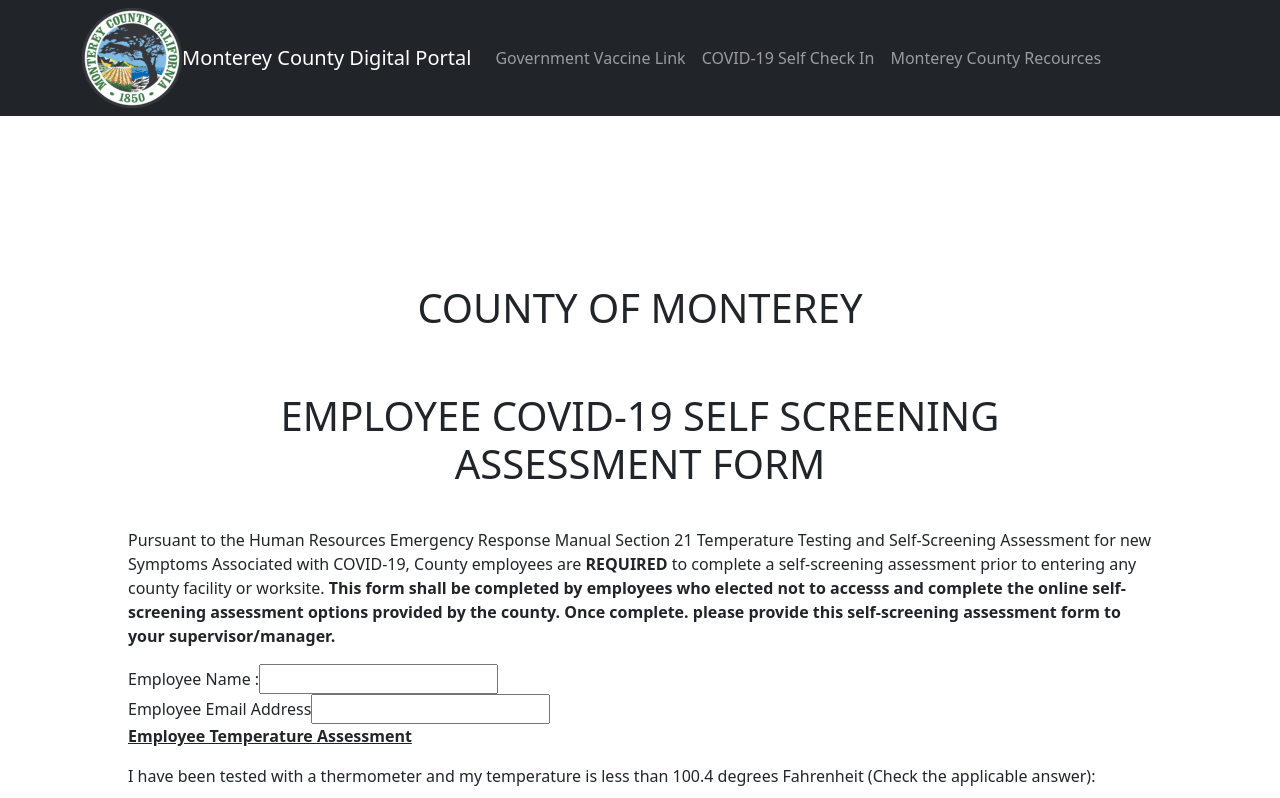
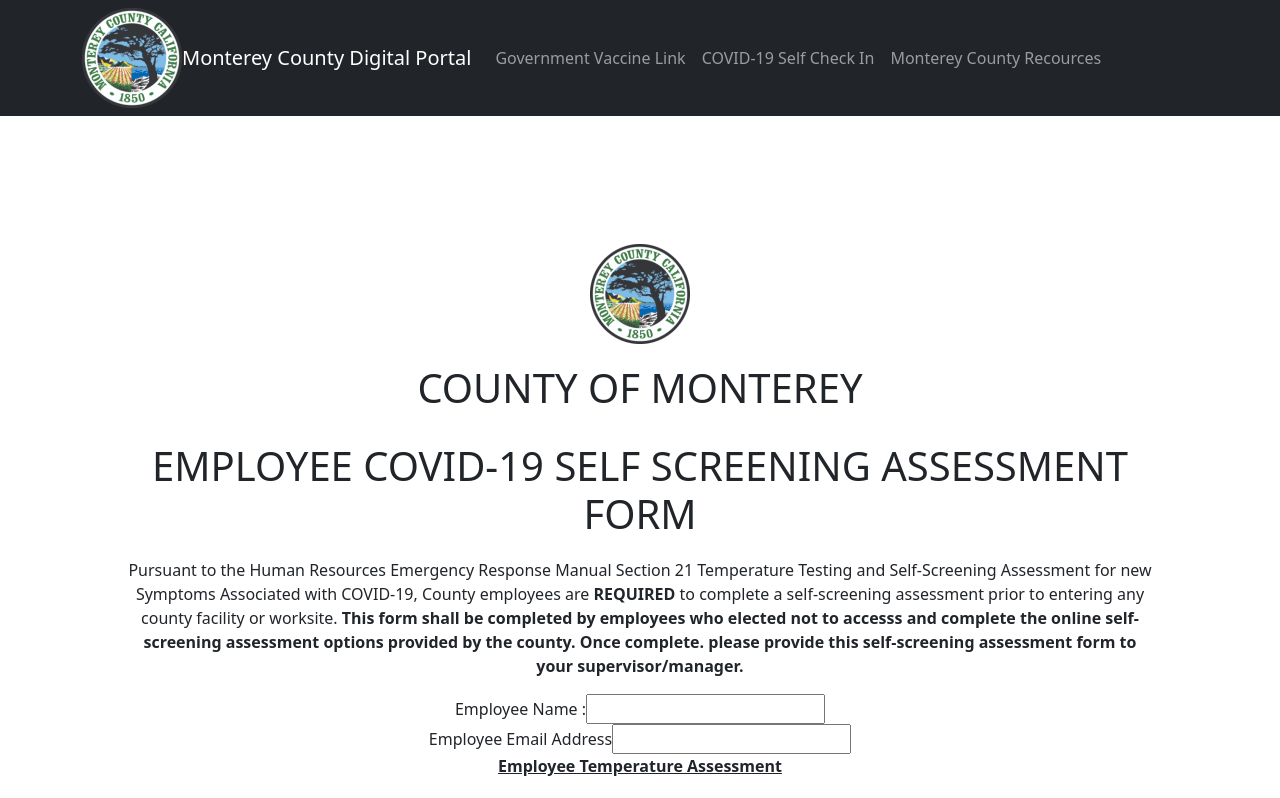
Before and after one commit to christianlMaldonado/tempCovidLogin, a React (Create React App) app in the folder login/: page /SelfCheck in a window 1280 px wide. Shown: the top 798 px of the page. Built offline with nearby package versions, Linux system fonts and the light colour scheme.

Commit message:
Added Logos to respective pages

```diff
--- a/login/src/Components/NavMenu.css
+++ b/login/src/Components/NavMenu.css
@@ -1,3 +1 @@
 /* #00838f cyan darken-3 */
-
-}
--- a/login/src/Pages/CountySites.jsx
+++ b/login/src/Pages/CountySites.jsx
@@ -1,10 +1,12 @@
 import React from 'react';
 import { Row, Col, Card, Button } from 'react-bootstrap';
 import './CountySites.css';
+import Logo from '../Components/Images/Logo1.png';
 
 function CountySite() {
   return (
     <div className='countySiteBody'>
+      <img src={Logo} />
 
       <h1> Monterey County Resources </h1>
 
--- a/login/src/Pages/Home.jsx
+++ b/login/src/Pages/Home.jsx
@@ -1,10 +1,12 @@
 import React from 'react';
 import './Home.css';
 import {Button } from 'react-bootstrap';
+import Logo from '../Components/Images/Logo1.png';
 
 function Home() {
   return (
     <div className="homeBody">
+      <img src={Logo} alt="countyLogo"/>
       <h1 className="homeTitle"> WELCOME TO THE MONTEREY COUNTY HOMEPAGE </h1>
       <p> Use the link below to access your offical government Covid Vaccine Card.</p>
       <Button href="https://myvaccinerecord.cdph.ca.gov/" variant="dark">Click Here To Access Your Offical Digtal Vaccine Card</Button>
--- a/login/src/Pages/NameForm.css
+++ b/login/src/Pages/NameForm.css
@@ -1,6 +1,7 @@
 .formField {
     margin: 5%;
     padding: 5%;
+    text-align: center;
 }
 
 .Component {
@@ -10,6 +11,6 @@
 
 .selfCheckTitle{
     text-align:center;
-    padding: 20px;
-    margin: 20px;
+    padding: 10px;
+    margin: 10px;
 }
--- a/login/src/Pages/NameForm.jsx
+++ b/login/src/Pages/NameForm.jsx
@@ -1,5 +1,6 @@
 import React from "react";
 import "./NameForm.css";
+import Logo from '../Components/Images/Logo1.png';
 
 class NameForm extends React.Component {
   constructor(props) {
@@ -28,7 +29,9 @@
   render() {
     return (
       <div>
+
         <form className="formField" onSubmit={this.handleSubmit}>
+          <img src={Logo} />
           <h1 className="selfCheckTitle"> COUNTY OF MONTEREY </h1>
           <h1 className="selfCheckTitle">
             {" "}
```
